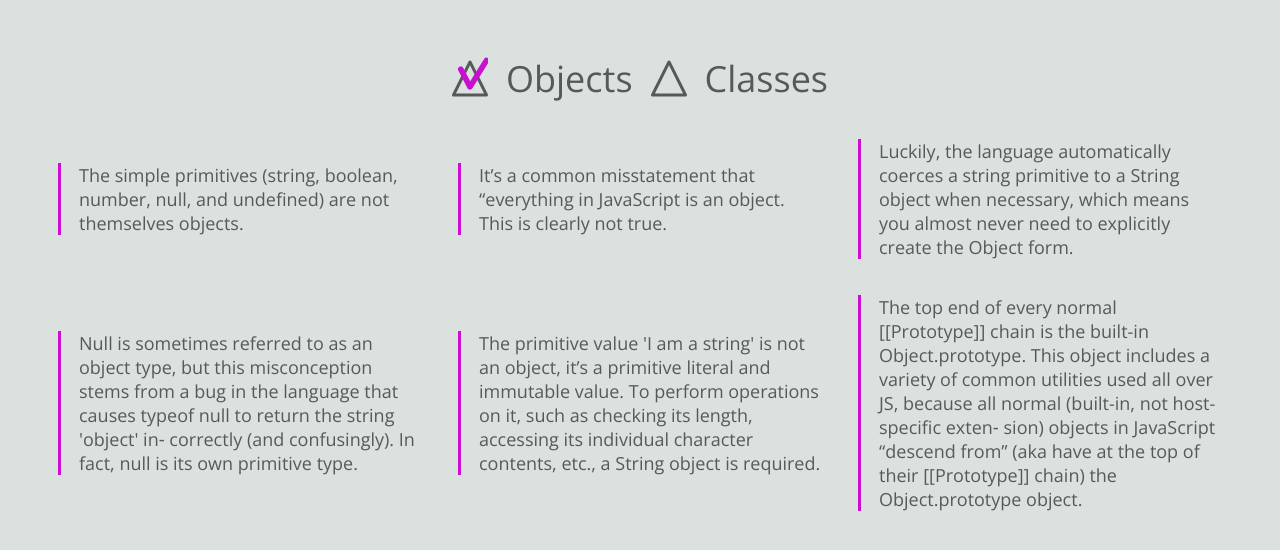
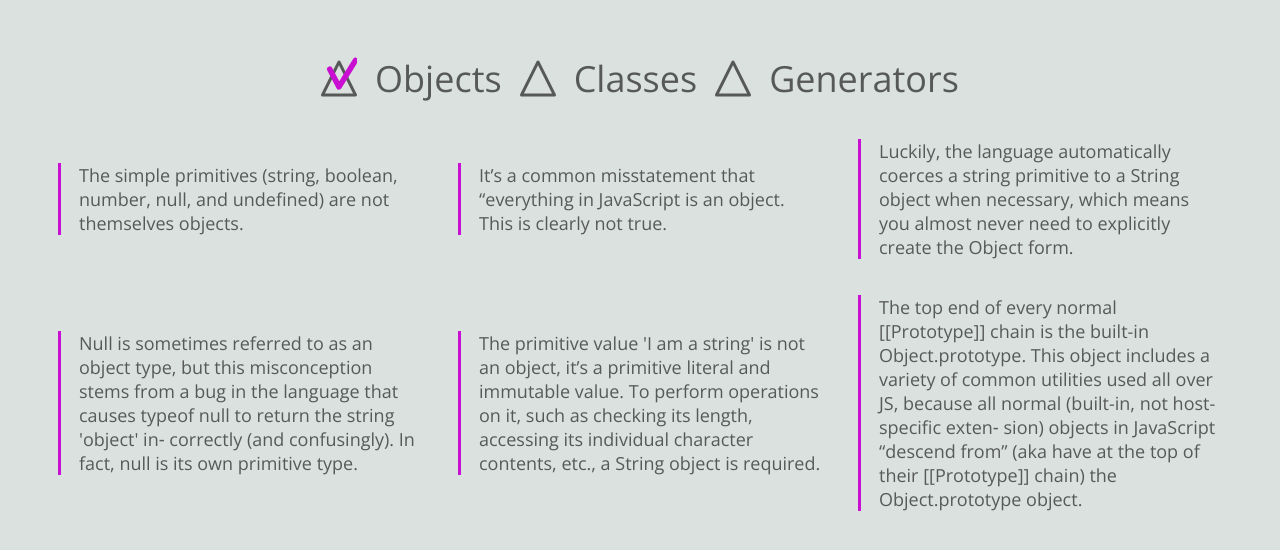
Before and after one commit to hromov/triangled_theme_switcher, a plain HTML site: page index.html in a window 1280 px wide. Drawn offline with nearby package versions, Linux system fonts and the light colour scheme.

Commit message:
+generators and +rbutton from code

```diff
--- a/index.html
+++ b/index.html
@@ -16,32 +16,6 @@
 <body>
     <main id="root">
         <form id="topics">
-            <div>
-                <input type="radio" name="topic" id="objects" value="objects">
-                <label for="objects" class="customRadio">
-                    <svg class="radioSVG" viewBox="0 0 512.055 512.055">
-                        <path class="radioContainer" d="M509.775,481.154L275.109,11.82c-7.862-15.724-30.3-15.724-38.162,0L2.28,481.154
-                                    c-7.092,14.185,3.222,30.874,19.081,30.874h469.333C506.553,512.028,516.868,495.338,509.775,481.154z M55.879,469.361
-                                    L256.028,69.064l200.149,400.297H55.879z" />
-                        <polyline class="radioMarker" points="125 125 256 375 490 0" stroke-linecap="round"
-                            stroke-linejoin="round" />
-                    </svg>
-                    <span class="radioTitle">Objects</span>
-                </label>
-            </div>
-            <div>
-                <input type="radio" name="topic" id="classes" value="classes">
-                <label for="classes" class="customRadio">
-                    <svg class="radioSVG" viewBox="0 0 512.055 512.055">
-                        <path class="radioContainer" d="M509.775,481.154L275.109,11.82c-7.862-15.724-30.3-15.724-38.162,0L2.28,481.154
-                                    c-7.092,14.185,3.222,30.874,19.081,30.874h469.333C506.553,512.028,516.868,495.338,509.775,481.154z M55.879,469.361
-                                    L256.028,69.064l200.149,400.297H55.879z" />
-                        <polyline class="radioMarker" points="125 125 256 375 490 0" stroke-linecap="round"
-                            stroke-linejoin="round" />
-                    </svg>
-                    <span class="radioTitle">Classes</span>
-                </label>
-            </div>
         </form>
         <noscript>We need JS to show you the content</noscript>
         <article id="content">Loading...</article>
--- a/main.js
+++ b/main.js
@@ -1,23 +1,28 @@
-'use strict';
-import themes from './scripts/themes.js';
-import { getArticle } from './scripts/articles.js';
+"use strict";
+import themes from "./scripts/themes.js";
+import { getArticle } from "./scripts/articles.js";
+import rbutton from "./scripts/components/radio.js";
 
-const KEYS_THEME = 'theme';
-const DEFAULT_TOPIC = 'objects';
+const KEYS_THEME = "theme";
+const TOPICS = ["objects", "classes", "generators"];
 
-const switcher = document.getElementById('topics');
-const content = document.getElementById('content');
-const defaultTopic = localStorage.getItem(KEYS_THEME) || DEFAULT_TOPIC;
+const switcher = document.getElementById("topics");
+const content = document.getElementById("content");
+const defaultTopic = localStorage.getItem(KEYS_THEME) || TOPICS[0];
 
-switcher.addEventListener('change', (event) => {
+switcher.addEventListener("change", (event) => {
   const topic = event.target.value;
   setTopic(topic);
 });
 
 async function setTopic(topic) {
   setTheme(topic);
+  try {
     const article = await getArticle(topic);
     content.innerHTML = article;
+  } catch (err) {
+    console.log(err);
+  }
 }
 
 function setTheme(themeName) {
@@ -29,13 +34,16 @@ function setTheme(themeName) {
 }
 
 function setStrokeLength() {
-    const el = document.getElementsByClassName('radioMarker')[0];
+  const el = document.getElementsByClassName("radioMarker")[0];
   const length = el.getTotalLength();
   document.documentElement.style.setProperty(`--stroke-length`, length);
 }
 
-(function (){
+(function () {
+  for (const topic of TOPICS) {
+    switcher.appendChild(rbutton("topics", topic));
+  }
   setTopic(defaultTopic);
+  document.getElementById(defaultTopic).setAttribute("checked", true);
   setStrokeLength();
-    document.getElementById(defaultTopic).setAttribute('checked', true);
-})()
+})();
--- a/scripts/articles.js
+++ b/scripts/articles.js
@@ -1,6 +1,10 @@
 'use strict';
 
-const baseURL = 'https://hromov.github.io/triangled_theme_switcher';
+function isLocal() {
+    return location.hostname === "localhost" || location.hostname === "127.0.0.1";
+}
+
+const baseURL = isLocal ? '' : 'https://hromov.github.io/triangled_theme_switcher';
 
 export async function getArticle(articleID) {
     const resp = await fetch(`${baseURL}/fake_api/${articleID}.json`);
--- /dev/null
+++ b/scripts/components/radio.js
@@ -0,0 +1,35 @@
+"use strict";
+
+const svg = `
+<svg class="radioSVG" viewBox="0 0 512.055 512.055">
+    <path class="radioContainer" d="M509.775,481.154L275.109,11.82c-7.862-15.724-30.3-15.724-38.162,0L2.28,481.154
+                                    c-7.092,14.185,3.222,30.874,19.081,30.874h469.333C506.553,512.028,516.868,495.338,509.775,481.154z M55.879,469.361
+                                    L256.028,69.064l200.149,400.297H55.879z" />
+    <polyline class="radioMarker" points="125 125 256 375 490 0" stroke-linecap="round" stroke-linejoin="round" />
+</svg>
+`;
+
+export default function getRButton(name, topic) {
+  const container = document.createElement("div");
+
+  const input = document.createElement("input");
+  input.type = "radio";
+  input.name = name;
+  input.id = topic;
+  input.value = topic;
+  container.appendChild(input);
+
+  const label = document.createElement("label");
+  label.innerHTML = svg;
+  label.setAttribute("for", topic);
+  label.classList.add("customRadio");
+
+  const title = document.createElement("span");
+  title.innerText = topic;
+  title.classList.add("radioTitle");
+  label.appendChild(title);
+
+  container.appendChild(label);
+
+  return container;
+}
--- a/scripts/themes.js
+++ b/scripts/themes.js
@@ -12,4 +12,9 @@ themes.set('classes', {
     '--text-color': '#ffffffb3',
 });
 
+themes.set('generators', {
+    '--background-color': '#FCF6BD',
+    '--text-color': '#0000009a',
+});
+
 export default themes;
--- a/styles.css
+++ b/styles.css
@@ -10,7 +10,7 @@
 html {
   box-sizing: border-box;
   font-size: 18px;
-    font-family: 'Open Sans', sans-serif;
+  font-family: "Open Sans", sans-serif;
 }
 
 *,
@@ -29,7 +29,7 @@ body {
 }
 
 #root {
-    margin: calc(2*var(--def-margin)) auto;
+  margin: calc(2 * var(--def-margin)) auto;
   padding: 0 var(--def-margin);
   max-width: 1200px;
 }
@@ -70,19 +70,23 @@ form {
   stroke: var(--stroke-color);
   fill: none;
   stroke-width: 80;
-    -webkit-transition: all calc(2*var(--t-time)) ease-in-out;
-    -moz-transition: all calc(2*var(--t-time)) ease-in-out;
-    -o-transition: all calc(2*var(--t-time)) ease-in-out;
-    transition: all calc(2*var(--t-time)) ease-in-out;
+  -webkit-transition: all calc(2 * var(--t-time)) ease-in-out;
+  -moz-transition: all calc(2 * var(--t-time)) ease-in-out;
+  -o-transition: all calc(2 * var(--t-time)) ease-in-out;
+  transition: all calc(2 * var(--t-time)) ease-in-out;
   stroke-dasharray: var(--stroke-length) var(--stroke-length);
   stroke-dashoffset: var(--stroke-length);
+}
+
+.radioTitle::first-letter {
+  text-transform: uppercase;
 }
 
 input[type="radio"] {
   display: none;
 }
 
-input[type="radio"]:checked+.customRadio .radioMarker {
+input[type="radio"]:checked + .customRadio .radioMarker {
   stroke-dashoffset: 0;
 }
 
```
Also changed, not shown: fake_api/generators.json (added, +8 -0 lines). Lines whose indentation alone changed are shown as unchanged.
